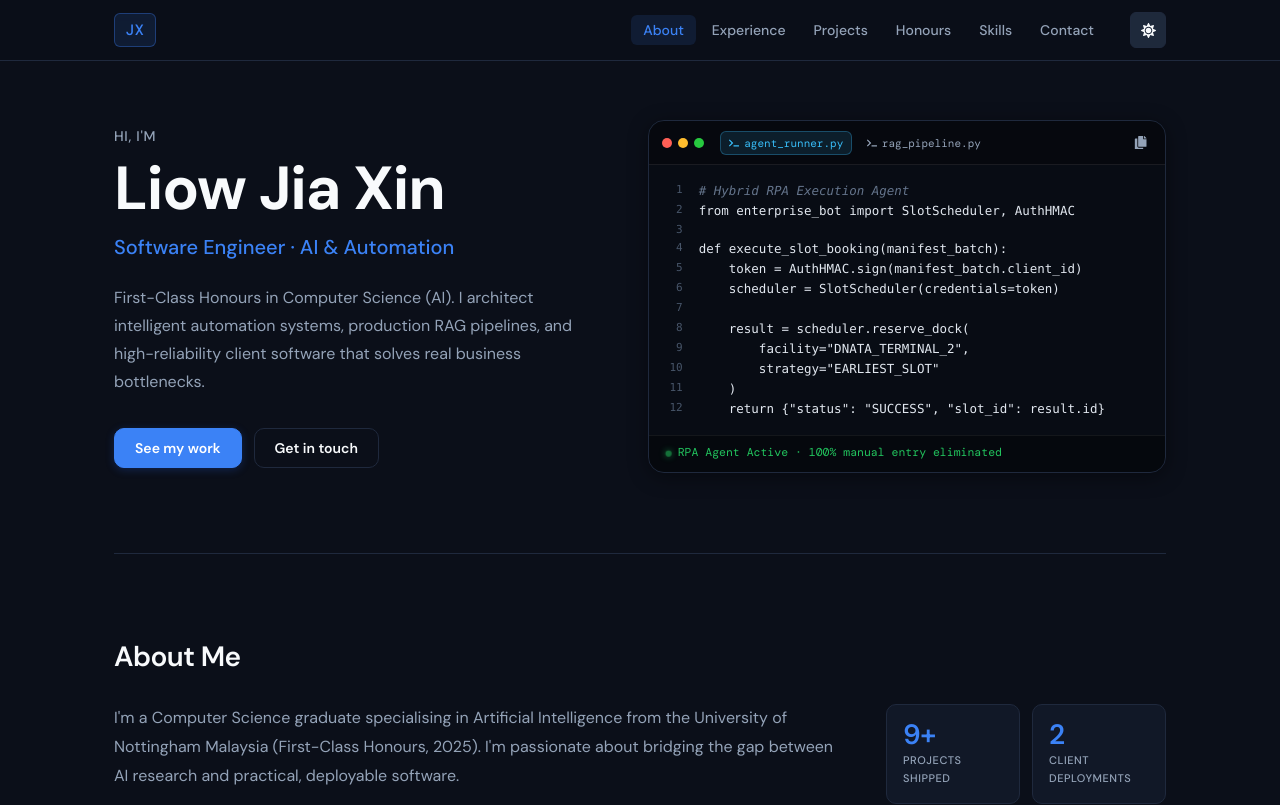
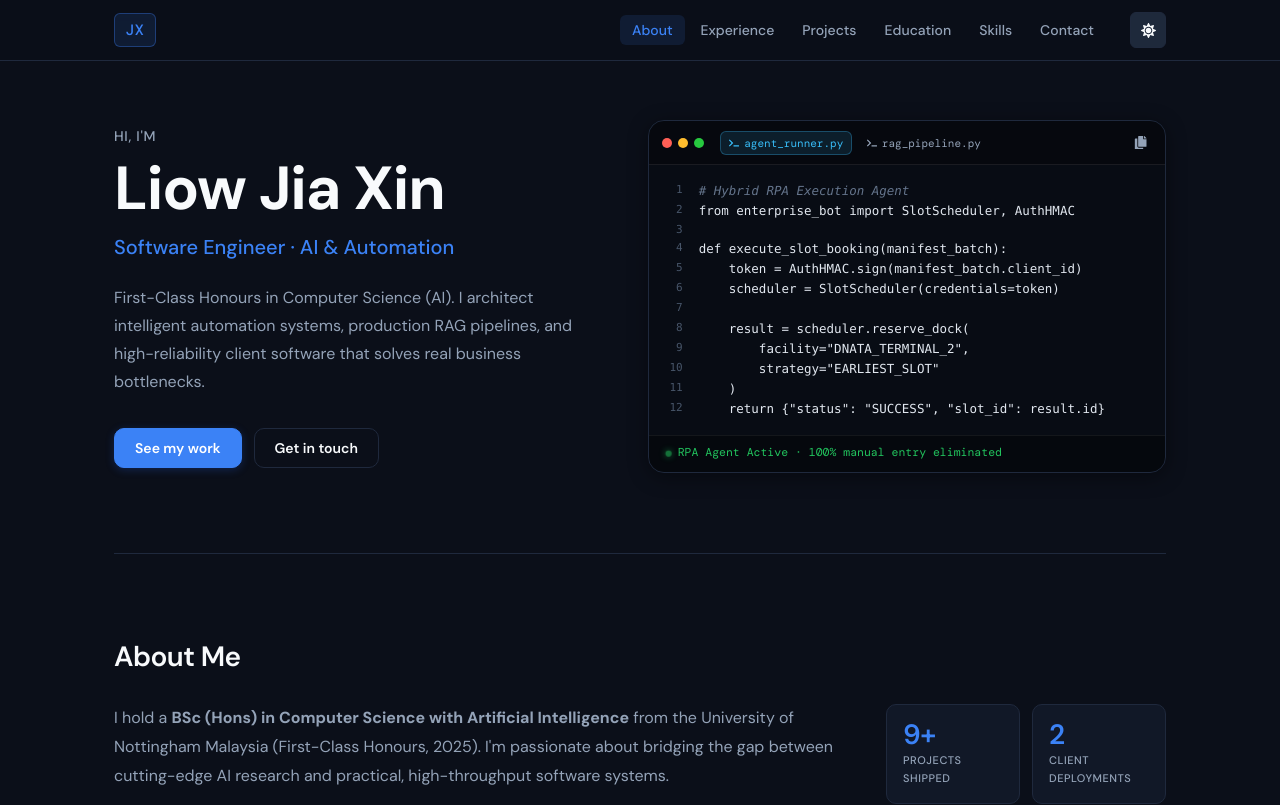
Before and after one commit to liowjiaxin/liowjiaxin-portfolio, a React (Create React App) app: page / in a window 1280 px wide. Shown: the top 805 px of the page. Built offline with nearby package versions, Linux system fonts and the light colour scheme.

Commit message:
feat: add Education & Honours section with Nottingham AI degree details

```diff
--- a/src/App.js
+++ b/src/App.js
@@ -45,7 +45,14 @@ export default function App() {
     return () => observer.disconnect();
   }, []);
 
-  const navItems = ['about', 'experience', 'projects', 'honours', 'skills', 'contact'];
+  const navItems = [
+    { id: 'about', label: 'About' },
+    { id: 'experience', label: 'Experience' },
+    { id: 'projects', label: 'Projects' },
+    { id: 'education', label: 'Education' },
+    { id: 'skills', label: 'Skills' },
+    { id: 'contact', label: 'Contact' },
+  ];
 
   return (
     <div className="app">
@@ -53,14 +60,14 @@ export default function App() {
         <div className="navbar__inner">
           <span className="navbar__logo" onClick={() => scrollTo('about')}>JX</span>
           <ul className="navbar__links">
-            {navItems.map(id => (
-              <li key={id}>
+            {navItems.map(item => (
+              <li key={item.id}>
                 <button
                   type="button"
-                  onClick={() => scrollTo(id)}
-                  className={`nav-btn ${activeSection === id ? 'nav-btn--active' : ''}`}
+                  onClick={() => scrollTo(item.id)}
+                  className={`nav-btn ${activeSection === item.id ? 'nav-btn--active' : ''}`}
                 >
-                  {id.charAt(0).toUpperCase() + id.slice(1)}
+                  {item.label}
                 </button>
               </li>
             ))}
@@ -89,9 +96,9 @@ export default function App() {
         </div>
         {menuOpen && (
           <div className="mobile-menu">
-            {navItems.map(id => (
-              <button key={id} onClick={() => scrollTo(id)} className="mobile-nav-btn">
-                {id.charAt(0).toUpperCase() + id.slice(1)}
+            {navItems.map(item => (
+              <button key={item.id} onClick={() => scrollTo(item.id)} className="mobile-nav-btn">
+                {item.label}
               </button>
             ))}
           </div>
@@ -125,9 +132,9 @@ export default function App() {
           <div className="about__grid">
             <div className="about__text">
               <p>
-                I'm a Computer Science graduate specialising in Artificial Intelligence from the
+                I hold a <strong>BSc (Hons) in Computer Science with Artificial Intelligence</strong> from the
                 University of Nottingham Malaysia (First-Class Honours, 2025). I'm passionate about
-                bridging the gap between AI research and practical, deployable software.
+                bridging the gap between cutting-edge AI research and practical, high-throughput software systems.
               </p>
               <p>
                 My work spans enterprise RPA automation, RAG-based LLM architectures,
@@ -178,15 +185,19 @@ export default function App() {
           </div>
         </section>
 
-        {/* Honours */}
-        <section id="honours" className="section">
-          <h3 className="section__title">Honours & Awards</h3>
+        {/* Education & Honours */}
+        <section id="education" className="section">
+          <h3 className="section__title">Education & Honours</h3>
+          <p className="section__sub">Academic pedigree, degree credentials, and competitive achievements.</p>
           <div className="honours__list">
             <div className="honour-item">
-              <span className="honour-item__year">2025</span>
+              <span className="honour-item__year">2021 – 2025</span>
               <div>
-                <h4 className="honour-item__title">First-Class Honours — BSc Computer Science (AI)</h4>
-                <p className="honour-item__org">University of Nottingham Malaysia</p>
+                <h4 className="honour-item__title">BSc (Hons) Computer Science with Artificial Intelligence</h4>
+                <p className="honour-item__org">University of Nottingham Malaysia · First-Class Honours</p>
+                <p className="honour-item__desc">
+                  Graduated with First-Class Honours. Specialized in Artificial Intelligence, RAG pipelines, Machine Learning algorithms, and Constraint Optimization.
+                </p>
               </div>
             </div>
             <div className="honour-item">
```
